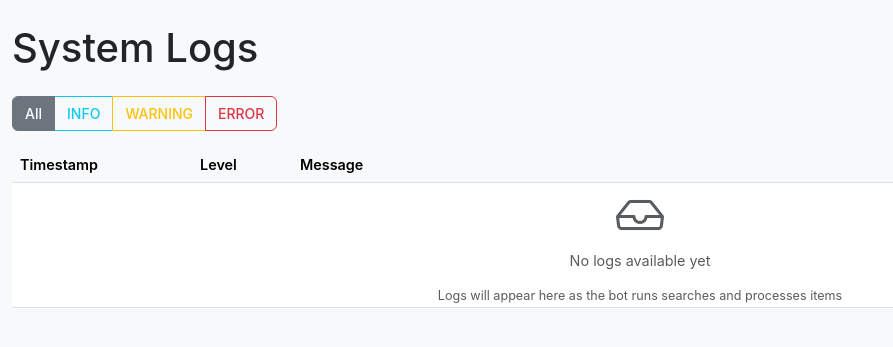
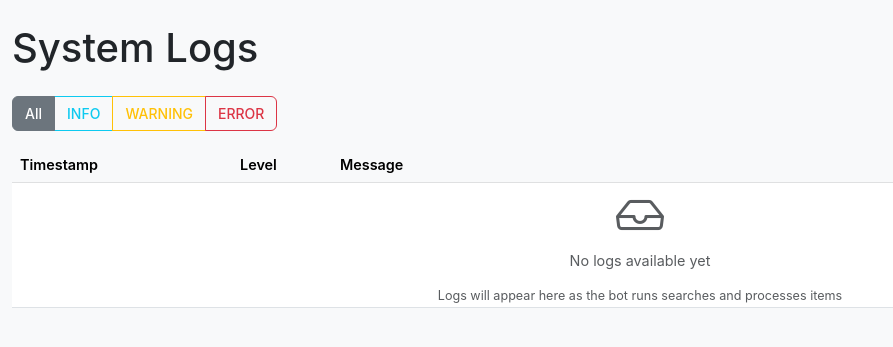
Before and after one commit to 2extndd/MRS, a Flask app: page /logs in a window 1280 px wide. Shown: the part 64-411 px from the top of the page, without its empty margins (0-893 px from the left). Run offline with Flask 3, Linux system fonts and the light colour scheme; data that the repository does not hold is empty; some libraries are stand-ins or nearby versions.

Commit message:
Timestamp столбец расширен до 220px для полного отображения даты

```diff
--- a/web_ui_plugin/templates/logs.html
+++ b/web_ui_plugin/templates/logs.html
@@ -33,7 +33,7 @@
     <table class="table table-sm table-hover table-compact">
         <thead class="table-light">
             <tr>
-                <th style="width: 180px;">Timestamp</th>
+                <th style="width: 220px;">Timestamp</th>
                 <th style="width: 100px;">Level</th>
                 <th>Message</th>
             </tr>
```
